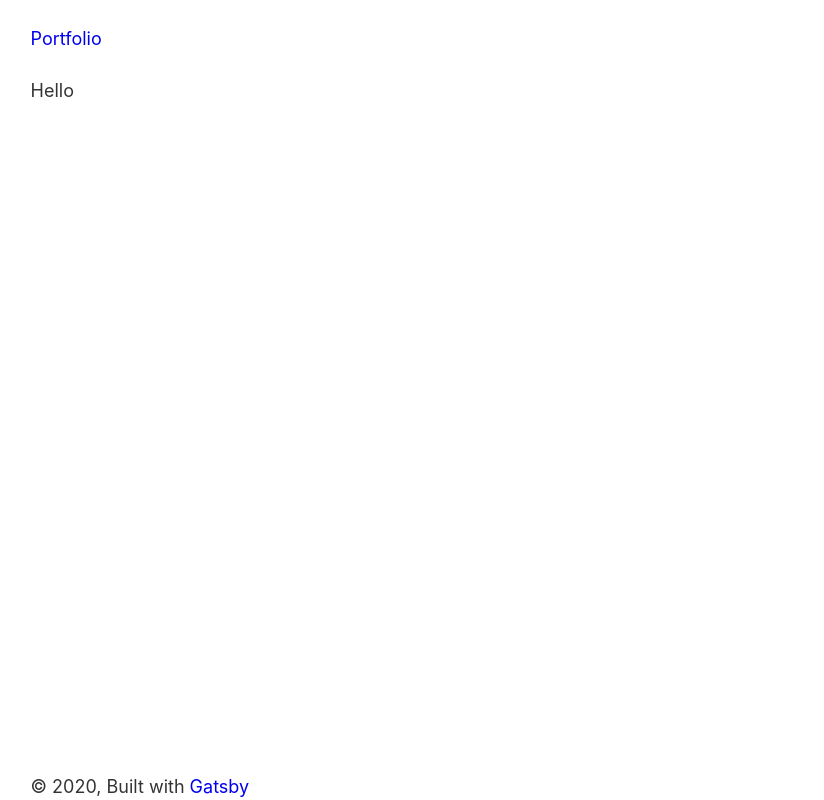
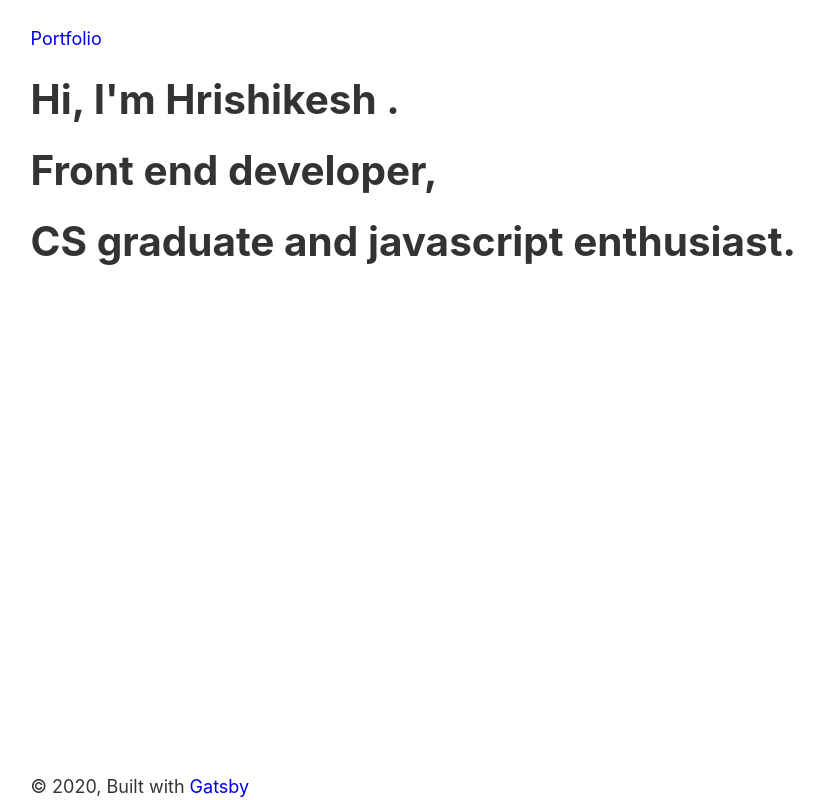
Before and after one commit to SskYwaLkeR/my-portfolio, a Gatsby site: page / in a window 1280 px wide. Shown: the whole page, without its empty margins (29-853 px from the left). Built offline with nearby package versions, Linux system fonts and the light colour scheme; Gatsby itself is replaced by a stand-in of ours.

Commit message:
added my basic intro

```diff
--- a/src/pages/index.js
+++ b/src/pages/index.js
@@ -8,7 +8,14 @@ import "../components/index.styles.css"
 const IndexPage = () => (
   <Layout>
     <SEO title="Home" />
-    <div className="home-container">Hello</div>
+    <div className="home-container">
+      <div className="intro">
+        <div className="socials"></div>
+        <h1>Hi, I'm Hrishikesh .</h1>
+        <h1>Front end developer,</h1>
+        <h1>CS graduate and javascript enthusiast.</h1>
+      </div>
+    </div>
   </Layout>
 )
 
```
